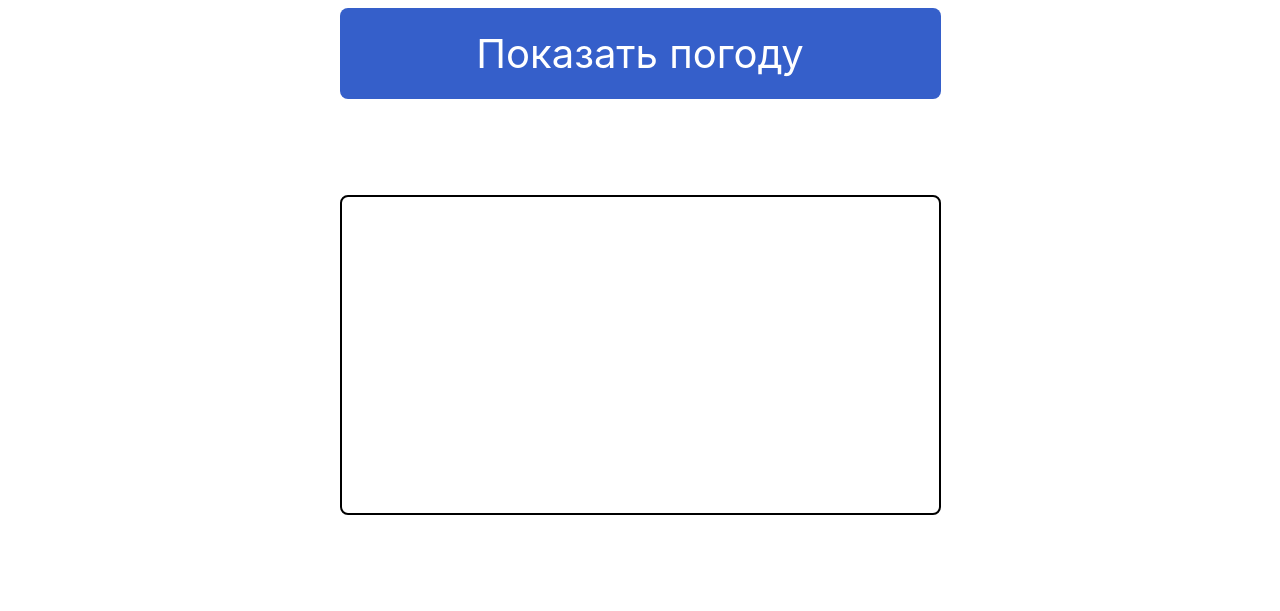
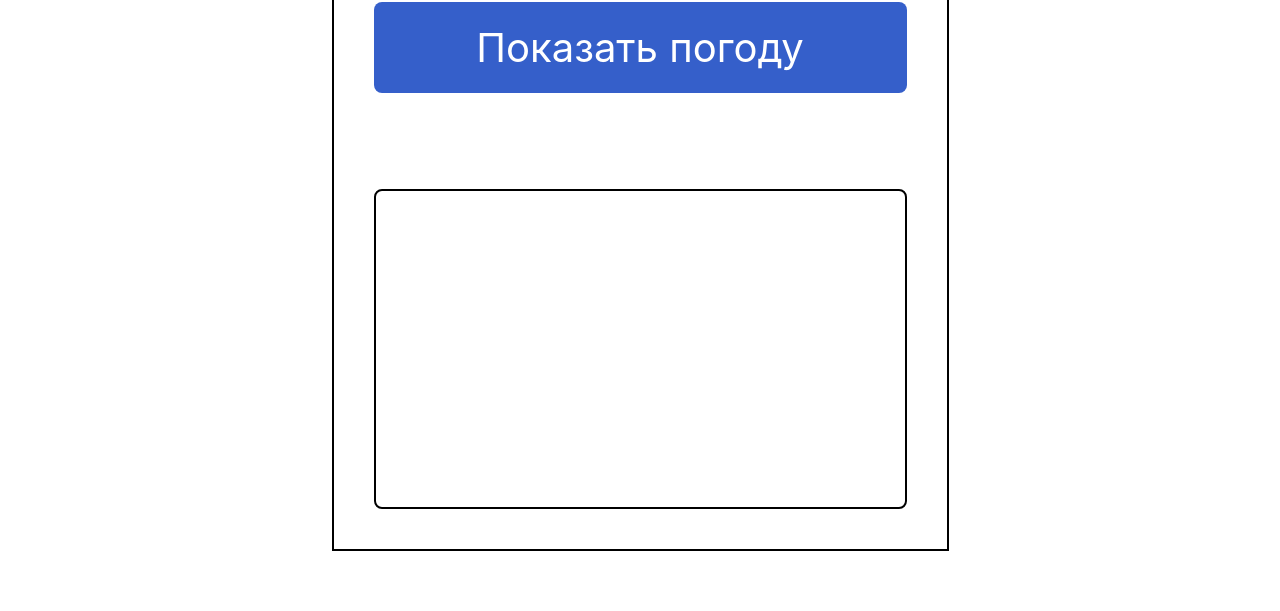
Before and after one commit to git8biit/weather-app, a plain HTML site: page index.html in a window 1280 px wide. Shown: the part 282-893 px from the top of the page. Drawn offline with Linux system fonts and the light colour scheme.

Commit message:
Update styles.css

```diff
--- a/styles.css
+++ b/styles.css
@@ -51,11 +51,10 @@ body {
 
 .widget {
   background: #fff;
-  border: none;
-  border-radius: 16px;
-  box-shadow: none;
-  padding: 48px;
-  width: 697px;
+  border: 2px solid #000000;
+  border-radius: 0;
+  padding: 40px;
+  width: 617px;
   max-width: 100%;
 }
 
```
